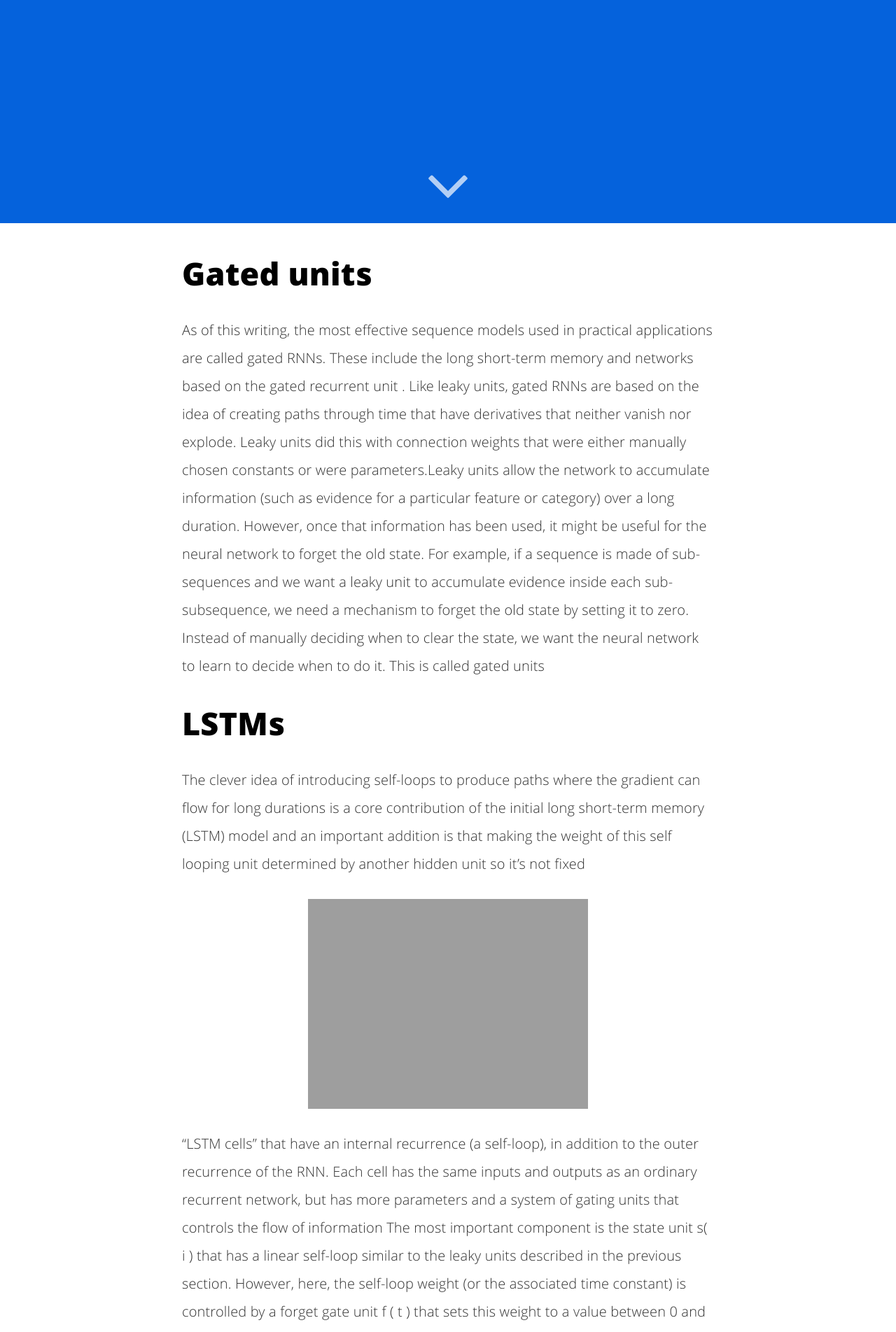
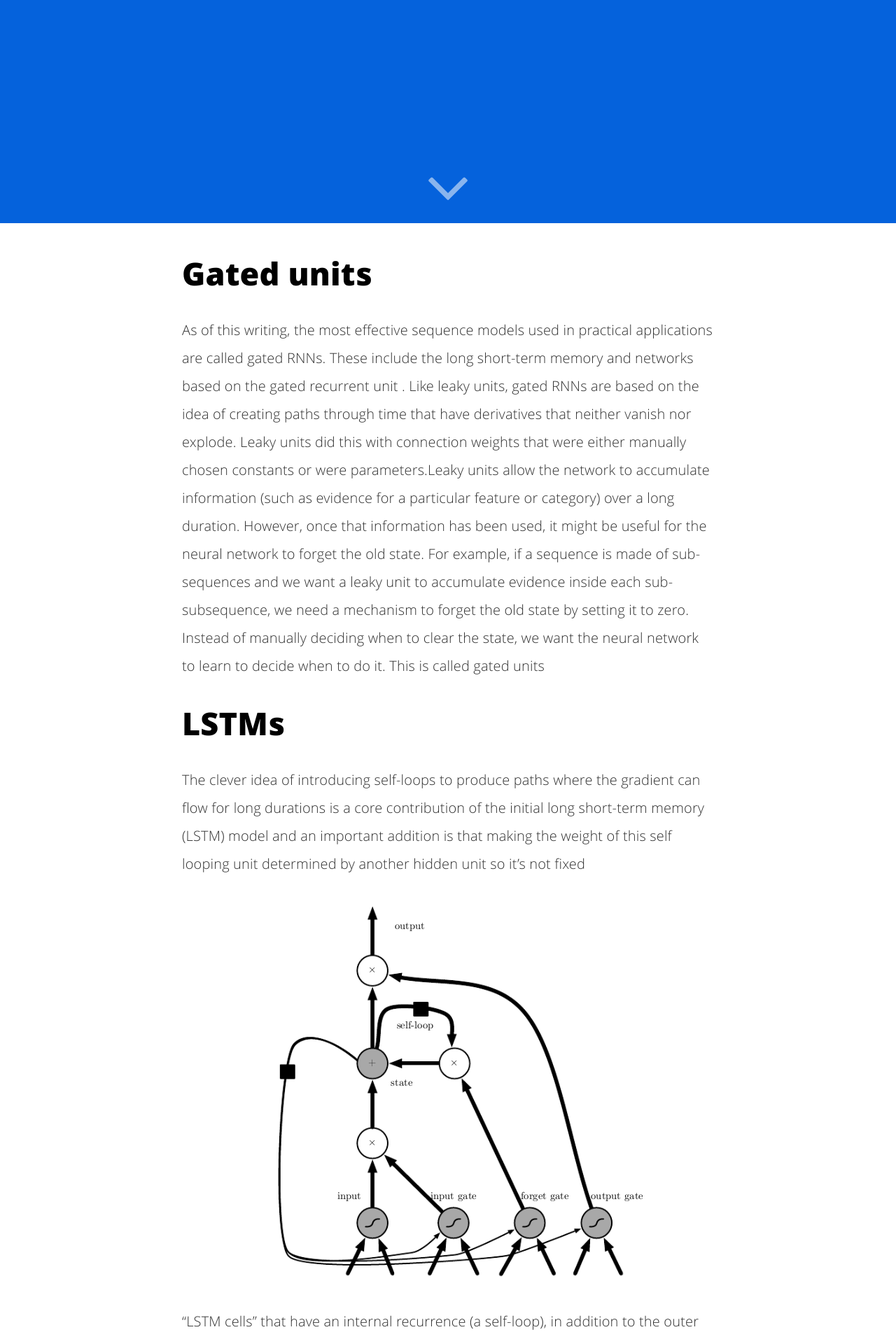
Before and after one commit to omar178/omar178.github.io, a Jekyll site: the page built from _posts/2019-06-25-rnns.md, in a window 1280 px wide. Shown: the part 581-2485 px from the top of the page at 70% size. Built offline with Jekyll 4.4.1, drawn with Linux system fonts in a browser that asks for light colours; comment, search, counter and statistics services are not loaded.

Commit message:
initial commit

```diff
--- a/_posts/2019-06-25-rnns.md
+++ b/_posts/2019-06-25-rnns.md
@@ -15,17 +15,17 @@ for a particular feature or category) over a long duration. However, once that
 information has been used, it might be useful for the neural network to forget the old state. For example, if a sequence is made of sub-sequences and we want a leaky unit to accumulate evidence inside each sub-subsequence, we need a mechanism to forget the old state by setting it to zero. Instead of manually deciding when to clear the state, we want the neural network to learn to decide when to do it. This is called gated units
 # LSTMs
 The clever idea of introducing self-loops to produce paths where the gradient can flow for long durations is a core contribution of the initial long short-term memory (LSTM) model and an important addition is that making the weight of this self looping unit determined by another hidden unit so it's not fixed
-![]('/assets/img/lstm.png')
+![](/assets/img/lstm.png)
 “LSTM cells” that have an internal recurrence (a self-loop),
 in addition to the outer recurrence of the RNN. Each cell has the same inputs and outputs as an ordinary recurrent network, but has more parameters and a system of gating units that controls the flow of information The most important component is the state unit s( i ) that has a linear self-loop similar to the leaky units described in the previous section. However, here, the self-loop weight (or the
 associated time constant) is controlled by a forget gate unit f ( t )  that sets this weight to a value between 0 and 1 via a sigmoid unit.
 
 ## Forget cell equation
-![]('/assets/img/forget_eq.png')
+![](/assets/img/forget_eq.png)
 This is the unit that controls the weights of the self looping unit we talked about earlier
 where x ( t ) is the current input vector and h ( t ) is the current hidden layer vector, containing the outputs of all the LSTM cells, and b f ,U f , W f are respectively biases, input weights and recurrent weights for the forget gates
 
-![]('/assets/img/equ.png')
+![](/assets/img/equ.png)
 
 ## Equations governing LSTM.
 With all the gates defined, we now develop a LSTM prototype by defining the required behavior. To write a candidate state s(t), we follow a simple rule of thumb.
```
